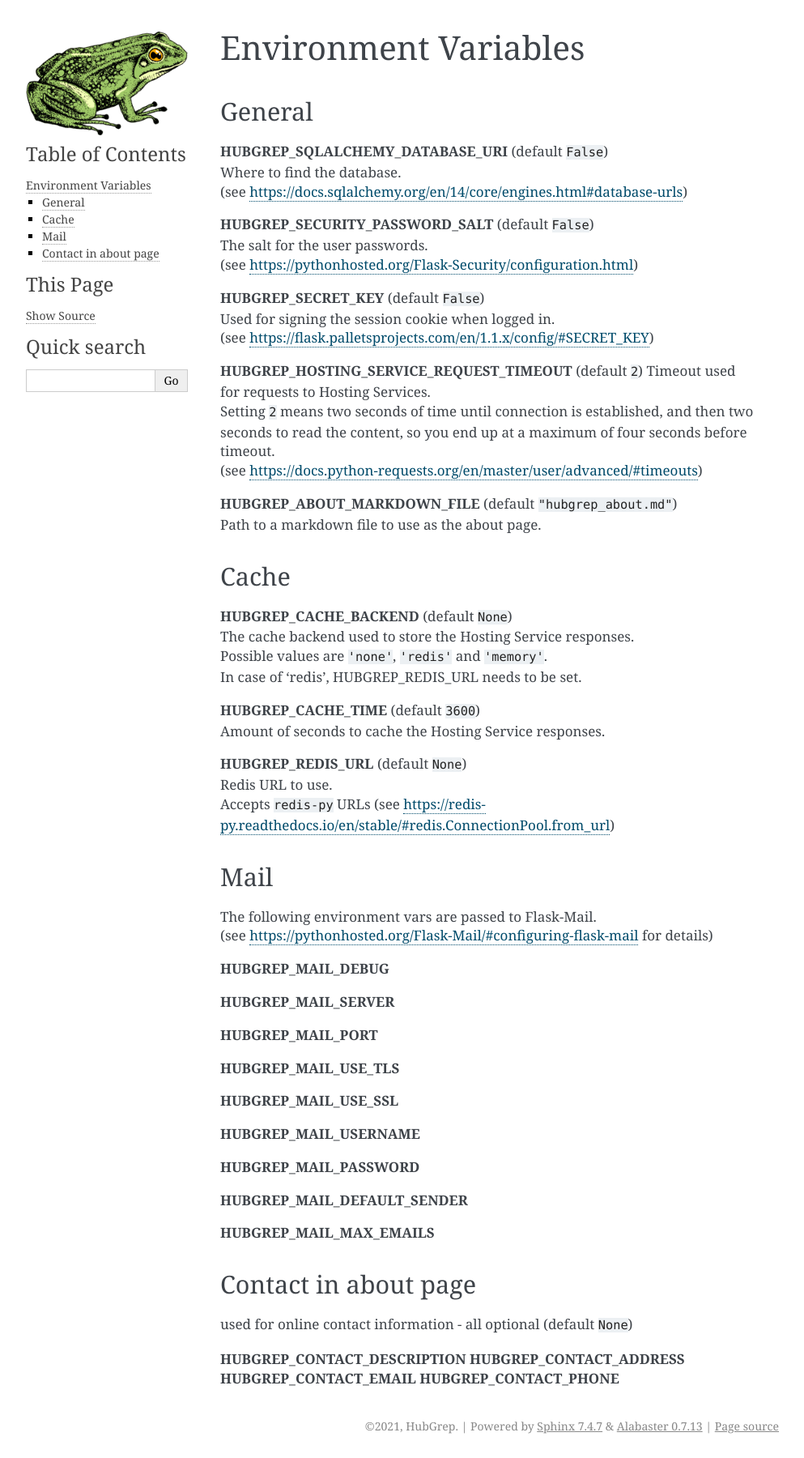
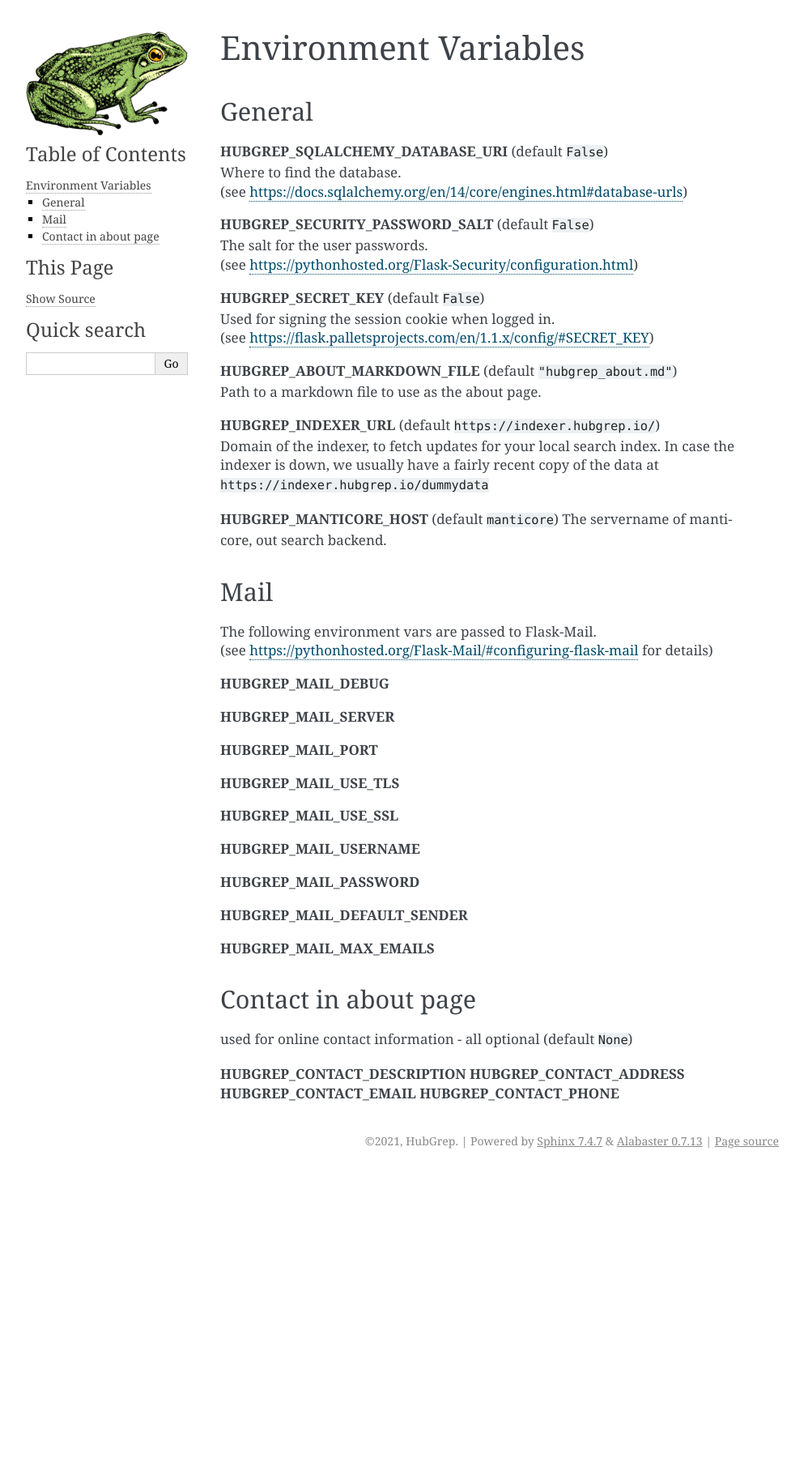
Before and after one commit to HubGrep/hubgrep_documentation, a Sphinx documentation site: the page built from source/docs/hubgrep_search/deployment/environment_variables.md, in a window 1280 px wide. Shown: the whole page at 81% size, without its empty margins (148-1141 px from the left). Built offline with Sphinx 7.4.7, drawn with Linux system fonts in a browser that asks for light colours; pages that are not in the unit, such as notebooks, are missing from menus; the version number could not be read and is left out; after the commit the page ends 1448 px from its top, so only the background shows below that.

Commit message:
update search docs

```diff
--- a/source/docs/hubgrep_search/deployment/environment_variables.md
+++ b/source/docs/hubgrep_search/deployment/environment_variables.md
@@ -15,28 +15,15 @@ The salt for the user passwords.
 Used for signing the session cookie when logged in.
 (see <https://flask.palletsprojects.com/en/1.1.x/config/#SECRET_KEY>)
 
-**HUBGREP_HOSTING_SERVICE_REQUEST_TIMEOUT** (default `2`)
-Timeout used for requests to Hosting Services.
-Setting `2` means two seconds of time until connection is established, and then two seconds to read the content, so you end up at a maximum of four seconds before timeout.
-(see <https://docs.python-requests.org/en/master/user/advanced/#timeouts>)
-
 **HUBGREP_ABOUT_MARKDOWN_FILE**  (default `"hubgrep_about.md"`)
 Path to a markdown file to use as the about page.
 
+**HUBGREP_INDEXER_URL**  (default `https://indexer.hubgrep.io/`)
+Domain of the indexer, to fetch updates for your local search index.
+In case the indexer is down, we usually have a fairly recent copy of the data at `https://indexer.hubgrep.io/dummydata`
 
-## Cache
-
-**HUBGREP_CACHE_BACKEND**   (default `None`)
-The cache backend used to store the Hosting Service responses.
-Possible values are `'none'`, `'redis'` and `'memory'`.
-In case of 'redis', HUBGREP_REDIS_URL needs to be set.
-
-**HUBGREP_CACHE_TIME**  (default `3600`)
-Amount of seconds to cache the Hosting Service responses.
-
-**HUBGREP_REDIS_URL** (default `None`)
-Redis URL to use.
-Accepts `redis-py` URLs (see <https://redis-py.readthedocs.io/en/stable/#redis.ConnectionPool.from_url>)
+**HUBGREP_MANTICORE_HOST**  (default `manticore`)
+The servername of manticore, out search backend.
 
 
 ## Mail
--- a/source/index.rst
+++ b/source/index.rst
@@ -23,6 +23,9 @@ Links
 Content
 -------
 
+
+
+
 .. toctree::
    docs/hubgrep_search/index
    :maxdepth: 2
```
Also changed, not shown: source/docs/hubgrep_search/deployment/deployment.md (+47 -35 lines).
